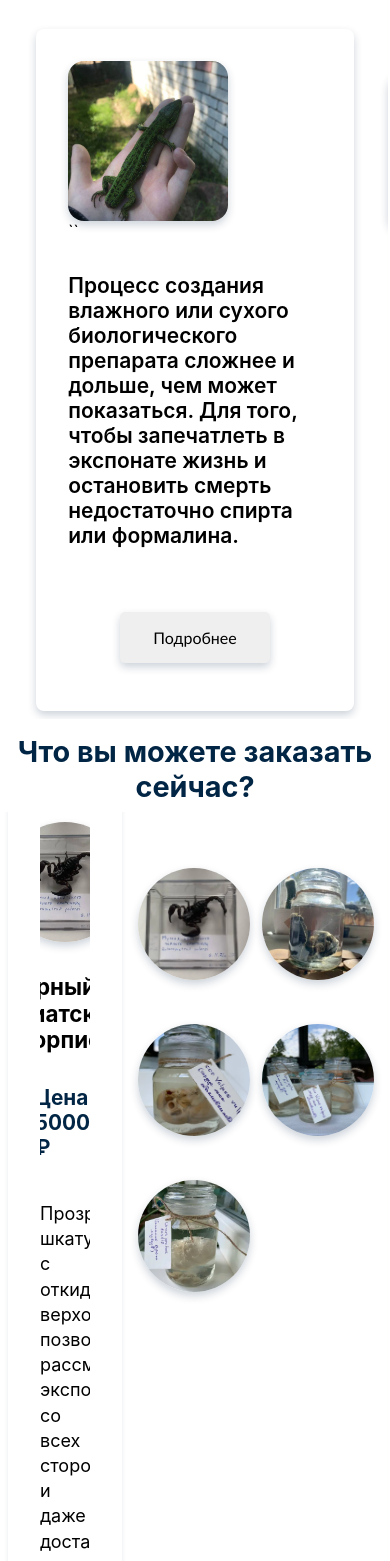
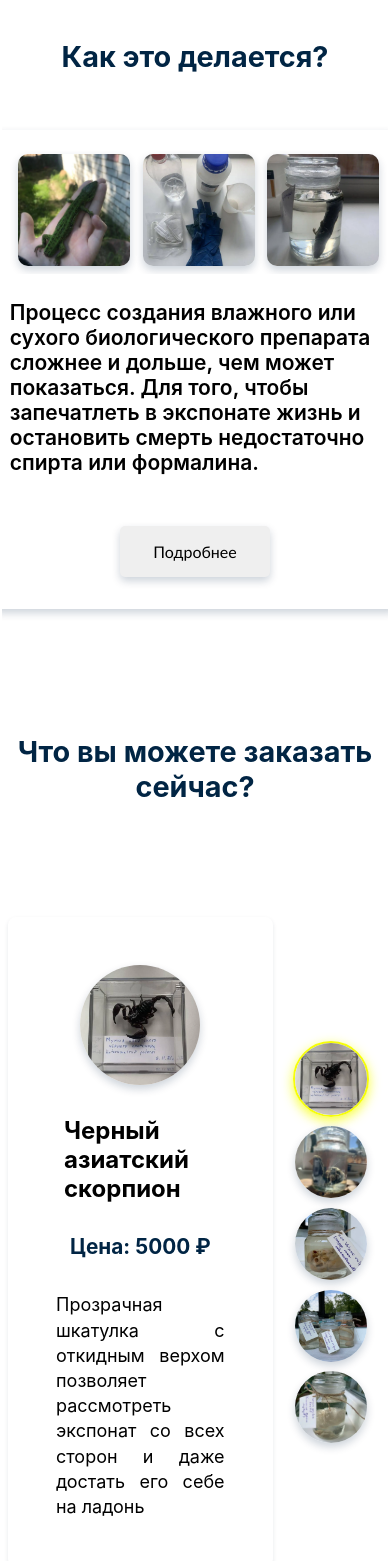
Before and after one commit to Icandal/Landing, a React (Create React App) app: page / in a window 390 px wide. Shown: the part 1860-3421 px from the top of the page. Built offline with nearby package versions, Linux system fonts and the light colour scheme.

Commit message:
Mobiles adaptation

```diff
--- a/src/components/Active_card_small.jsx
+++ b/src/components/Active_card_small.jsx
@@ -17,7 +17,7 @@ const Wrapper_active_text = styled.article`
 
   @media (max-width: 480px) {
     font-size: 18px;
-    padding: 1.5rem 1rem;
+    padding: 1rem;
     line-height: 1.4;
   }
 `;
@@ -31,13 +31,13 @@ const CardTitle = styled.h2`
   padding: 0 1.5rem;
 
   @media (max-width: 768px) {
-    font-size: 1.6rem;
-    padding: 0 1rem;
-  }
+    font-size: 1.3rem;
+  //   padding: 0 1rem;
+   }
 
   @media (max-width: 480px) {
-    font-size: 1.4rem;
-    padding: 0 0.5rem;
+    font-size: 1.5rem;
+    // padding: 0 0.5rem;
   }
 `;
 
@@ -65,6 +65,7 @@ const CardContainer = styled.div`
   display: flex;
   flex-direction: column;
   align-items: center;
+  justify-content: center;
   width: 100%;
   max-height: 100%;
   overflow-y: auto;
--- a/src/components/Card_big.jsx
+++ b/src/components/Card_big.jsx
@@ -18,14 +18,20 @@ const PageTitle = styled.h1`
   font-weight: bold;
   line-height: 1.2;
 
+  @media (max-width: 1024px) {
+    font-size: 2.2rem;
+  }
+
   @media (max-width: 768px) {
     font-size: 2rem;
-    margin: 1.5rem 0 0.5rem 0;
+    margin: 1.5rem 0 0.8rem 0;
+    padding: 0 1rem;
   }
 
   @media (max-width: 480px) {
     font-size: 1.8rem;
     margin: 1rem 0 0.5rem 0;
+    padding: 0 0.5rem;
   }
 `;
 
@@ -41,6 +47,27 @@ const Wrapper = styled.section`
   flex-direction: column;
   align-items: center;
   gap: 1rem;
+  margin: 0 auto;
+
+  @media (max-width: 1024px) {
+    width: 80vw;
+    padding: 1.5rem;
+  }
+
+  @media (max-width: 768px) {
+    width: 90vw;
+    padding: 1.2rem;
+    min-height: ${({ $isOpen }) => ($isOpen ? "400px" : "300px")};
+    gap: 0.8rem;
+  }
+
+  @media (max-width: 480px) {
+    width: 95vw;
+    padding: 1rem;
+    min-height: ${({ $isOpen }) => ($isOpen ? "350px" : "250px")};
+    gap: 0.6rem;
+    border-radius: 6px;
+  }
 `;
 
 const DescImage = styled.img`
@@ -50,13 +77,90 @@ const DescImage = styled.img`
   object-fit: cover;
   display: block;
   box-shadow: 0 4px 8px 0 rgba(1, 37, 68,0.2);
+  flex-shrink: 0;
+
+  @media (max-width: 1024px) {
+    width: 9rem;
+    height: 9rem;
+  }
+
+  @media (max-width: 768px) {
+    width: 8rem;
+    height: 8rem;
+    border-radius: 12px;
+  }
+
+  @media (max-width: 480px) {
+    width: 7rem;
+    height: 7rem;
+    border-radius: 10px;
+  }
 `;
 
 const ImageWrapper = styled.section`
   display: flex;
   flex-direction: row;
   align-items: center;
-gap: 10rem;
+  gap: 3rem;
+  justify-content: center;
+  width: 100%;
+  padding: 1rem 0;
+
+  @media (max-width: 1440px) {
+    gap: 2.5rem;
+  }
+
+  @media (max-width: 1200px) {
+    gap: 2rem;
+  }
+
+  @media (max-width: 1024px) {
+    gap: 1.5rem;
+  }
+
+  @media (max-width: 768px) {
+    gap: 1rem;
+    justify-content: flex-start;
+    overflow-x: auto;
+    padding: 1rem;
+    margin: 0 -1rem;
+    scroll-snap-type: x mandatory;
+
+    &::-webkit-scrollbar {
+      display: none;
+    }
+    -ms-overflow-style: none;
+    scrollbar-width: none;
+  }
+
+  @media (max-width: 480px) {
+    gap: 0.8rem;
+    padding: 0.5rem;
+    margin: 0 -0.5rem;
+  }
+`;
+
+const ImageContainer = styled.picture`
+  display: flex;
+  scroll-snap-align: center;
+
+  @media (max-width: 768px) {
+    &:first-child {
+      margin-left: 1rem;
+    }
+    &:last-child {
+      margin-right: 1rem;
+    }
+  }
+
+  @media (max-width: 480px) {
+    &:first-child {
+      margin-left: 0.5rem;
+    }
+    &:last-child {
+      margin-right: 0.5rem;
+    }
+  }
 `;
 
 const DescriptionContainer = styled.article`
@@ -64,6 +168,33 @@ const DescriptionContainer = styled.article`
   max-height: ${({ $isOpen }) => ($isOpen ? "500px" : "0")};
   opacity: ${({ $isOpen }) => ($isOpen ? "1" : "0")};
   transition: all 0.3s ease;
+  width: 100%;
+
+  @media (max-width: 768px) {
+    max-height: ${({ $isOpen }) => ($isOpen ? "400px" : "0")};
+  }
+
+  @media (max-width: 480px) {
+    max-height: ${({ $isOpen }) => ($isOpen ? "350px" : "0")};
+  }
+`;
+
+const MobileScrollHint = styled.div`
+  display: none;
+
+  @media (max-width: 768px) {
+    display: block;
+    text-align: center;
+    color: #666;
+    font-size: 0.8rem;
+    margin-top: 0.5rem;
+    padding: 0 1rem;
+  }
+
+  @media (max-width: 480px) {
+    font-size: 0.75rem;
+    padding: 0 0.5rem;
+  }
 `;
 
 export const Card_big = () => {
@@ -77,23 +208,23 @@ export const Card_big = () => {
   return (
     <>
       <PageTitle>Как это делается?</PageTitle>
-    <Wrapper>
+      <Wrapper $isOpen={isOpen}>
         <ImageWrapper>
-      <picture>
-      <source srcSet={WEBLizzard_first} type='imgae/webp' />
-      <source srcSet={Lizzard_first} type='imgae/png' />
-      <DescImage src={Lizzard_first} alt='Lizzard image' loading="lazy" />``
-      </picture>
-      <picture>
-      <source srcSet={WEBLizzard_second} type='imgae/webp' />
-      <source srcSet={Lizzard_second} type='imgae/png' />
+          <ImageContainer>
+            <source srcSet={WEBLizzard_first} type='image/webp' />
+            <source srcSet={Lizzard_first} type='image/png' />
+            <DescImage src={Lizzard_first} alt='Lizzard image' loading="lazy" />
+          </ImageContainer>
+          <ImageContainer>
+            <source srcSet={WEBLizzard_second} type='image/webp' />
+            <source srcSet={Lizzard_second} type='image/png' />
             <DescImage src={Lizzard_second} alt='Components for work image' loading="lazy" />
-      </picture>
-      <picture>
-      <source srcSet={WEBLizzard_third} type='imgae/webp' />
-      <source srcSet={Lizzard_third} type='imgae/png' />
+          </ImageContainer>
+          <ImageContainer>
+            <source srcSet={WEBLizzard_third} type='image/webp' />
+            <source srcSet={Lizzard_third} type='image/png' />
             <DescImage src={Lizzard_third} alt='Prepared lizzard image' loading="lazy" />
-      </picture>
+          </ImageContainer>
         </ImageWrapper>
         <ShortProductDesc Cards_name={Card_name}/>
         <DescriptionContainer $isOpen={isOpen}>
--- a/src/components/Card_small.jsx
+++ b/src/components/Card_small.jsx
@@ -4,37 +4,76 @@ import { Circled_image } from './Circled_image';
 const Wrapper_inactive = styled.section`
   cursor: pointer;
   border: none;
-  // box-shadow: 0 4px 8px 0 rgba(1, 37, 68,0.2);
-  margin: 1rem auto;
-
-  display: flex;
-  flex-fllow: row nowrap;
-  flex-direction: row;
-  align-items: flex-end;
   transition: all 0.3s ease;
+  flex-shrink: 0;
 
   ${Circled_image} {
     width: 7rem !important;
     height: 7rem !important;
+    transition: all 0.3s ease;
   }
 
   &:hover {
     transform: scale(1.2);
+    ${Circled_image} {
+      box-shadow: 0 4px 8px 0 rgb(246, 254, 8);
+    }
+  }
 
-${Circled_image}{
-box-shadow: 0 4px 8px 0 rgb(246, 254, 8);
+  // Мобильная версия
+  @media (max-width: 768px) {
+    margin: 0.4rem;
+
+    ${Circled_image} {
+      width: 5.5rem !important;
+      height: 5.5rem !important;
+    }
+
+    &:hover {
+      transform: scale(1.1);
+    }
+  }
+
+  // Маленькие мобильные устройства
+  @media (max-width: 480px) {
+    margin: 0.3rem;
+
+    ${Circled_image} {
+      width: 4.5rem !important;
+      height: 4.5rem !important;
+    }
+
+    &:hover {
+      transform: scale(1.05);
+    }
+  }
+
+  // Очень маленькие экраны
+  @media (max-width: 360px) {
+
+    ${Circled_image} {
+      width: 3rem !important;
+      height: 3rem !important;
     }
   }
 `;
 
-export const Card_small = ({ imageRef, Cards_name, index, WebPImage}) => {
+export const Card_small = ({ imageRef, Cards_name, index, WebPImage, isActive }) => {
 
   return (
-    <Wrapper_inactive>
+    <Wrapper_inactive className={isActive ? 'active' : ''}>
       <picture>
         <source srcSet={WebPImage} type='image/webp' />
         <source srcSet={imageRef} type='image/png' />
-      <Circled_image src={imageRef} alt={Cards_name} loading="lazy" />
+        <Circled_image
+          src={imageRef}
+          alt={Cards_name}
+          loading="lazy"
+          style={isActive ? {
+            boxShadow: '0 4px 12px 0 rgba(246, 254, 8, 0.8)',
+            border: '2px solid rgb(246, 254, 8)'
+          } : {}}
+        />
       </picture>
     </Wrapper_inactive>
   );
--- a/src/pages/Page.css
+++ b/src/pages/Page.css
@@ -1,8 +1,7 @@
 .Page {
-  margin: 2rem auto;
+  /* margin: 2rem auto;
   width: 88vw;
-  height: 100vh;
-  padding: 0.5rem;
+  padding: 0.5rem; */
   /* box-shadow: 0 4px 8px 0 rgba(1, 37, 68, 0.2); */
   border-radius: 8px;
   overflow: auto;
--- a/src/pages/Page_Cards.jsx
+++ b/src/pages/Page_Cards.jsx
@@ -91,16 +91,15 @@ const FadeContainer = styled.div`
 
 const Wrapper = styled.section`
   position: static;
-  display: grid;
-  grid-template-columns: repeat(2, 1fr);
-  gap: 0.75rem;
+  display: flex;
+  flex-direction: column;
   padding: 1rem;
-  width: 100%;
-  margin-top: 1rem;
+  // width: 100%;
+  margin: 0rem;
 
   @media (min-width: 768px) {
     position: absolute;
-    right: 2rem;
+    right: 0.5rem;
     top: 2rem;
     bottom: auto;
     display: flex;
--- a/src/pages/Page_Slider.jsx
+++ b/src/pages/Page_Slider.jsx
@@ -22,14 +22,31 @@ const PageTitle = styled.h1`
   }
 `;
 
+const SliderContainer = styled.div`
+  width: 100%;
+  height: 100%;
+
+  @media (max-width: 768px) {
+    max-height: 60vh;
+    overflow-y: auto;
+
+    &::-webkit-scrollbar {
+      display: none;
+    }
+    -ms-overflow-style: none;
+    scrollbar-width: none;
+  }
+`;
 
 export const Page_Slider = forwardRef((props, ref) => {
   return (
     <>
-    <PageTitle>Какие еще работы у меня были?</PageTitle>
-    <section ref={ref} className="Page Page--no-scroll">
-      <Slider />
-    </section>
+      <PageTitle>Какие еще работы у меня были?</PageTitle>
+      <section ref={ref} className="Page Page--no-scroll">
+        <SliderContainer>
+          <Slider />
+        </SliderContainer>
+      </section>
     </>
   )
 });
```
Also changed, not shown: src/components/Slider/Slider.jsx (+165 -60 lines). Lines whose indentation alone changed are shown as unchanged.
